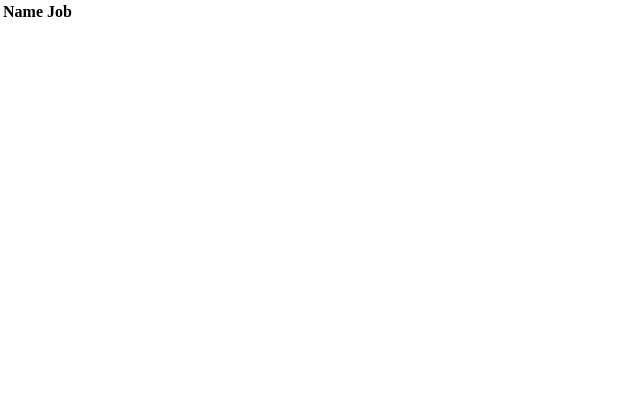
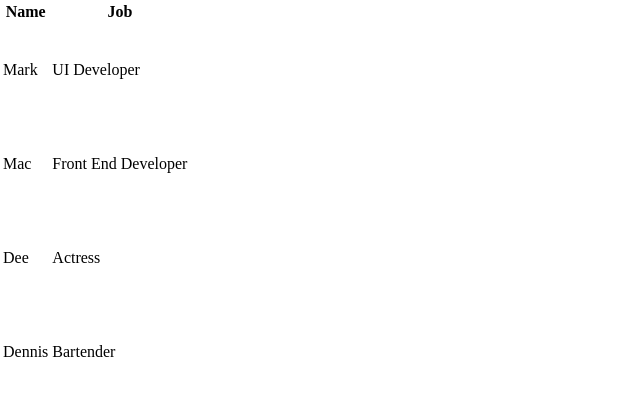
Before and after one commit to maci-kb24/react-demo, a React (Create React App) app: page / in a window 1280 px wide. Shown: the top 396 px of the page, without its empty margins (0-640 px from the left). Built offline with nearby package versions, Linux system fonts and the light colour scheme.

Commit message:
Table Component

```diff
--- a/src/Table.js
+++ b/src/Table.js
@@ -11,9 +11,20 @@
     )
 }
 
-const TableBody = () => {
+const TableBody = (props) => {
+
+    const rows = props.characterData.map((row, index) => {
+        return (
+            <tr key={index}>
+                <td>{row.name}</td>
+                <td>{row.job}</td>
+            </tr>
+        )
+    })
+
+
     return (
-        <tbody />
+        <tbody>{rows}</tbody>
     )
 }
 
```
